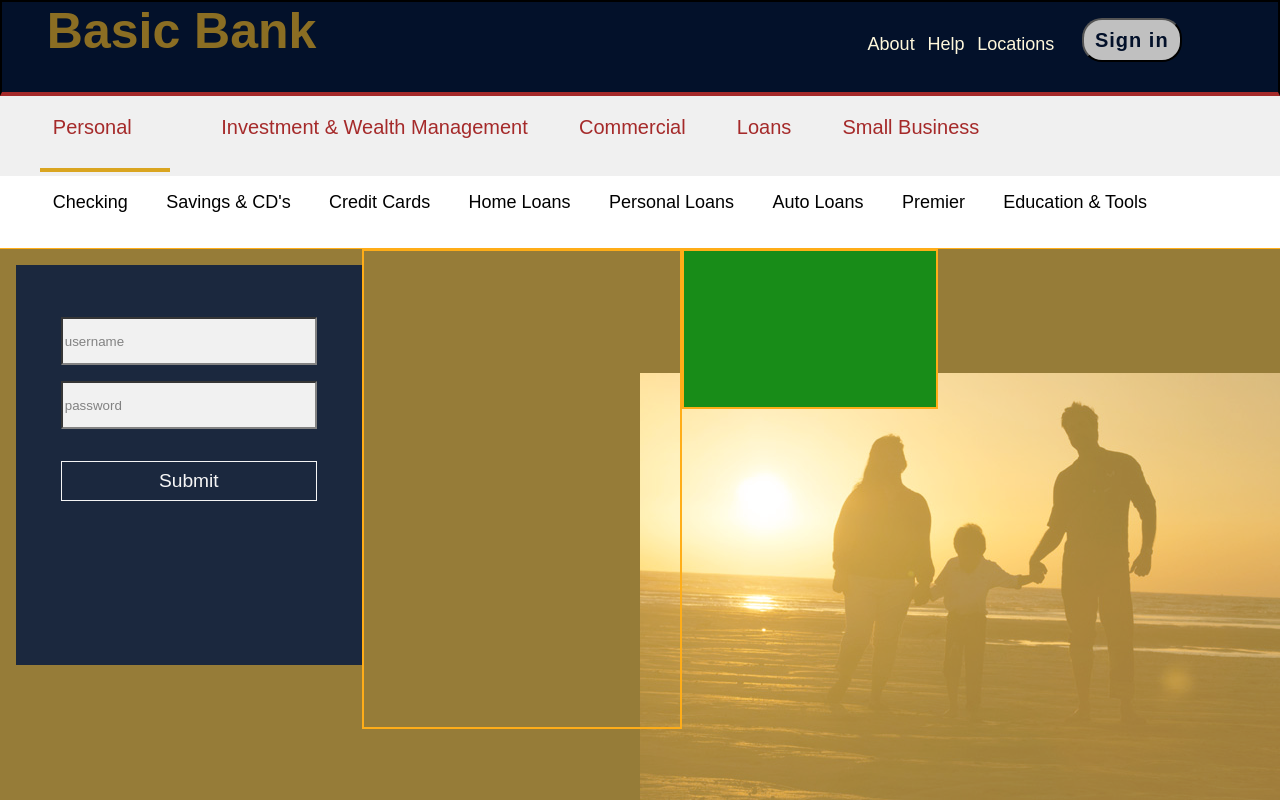
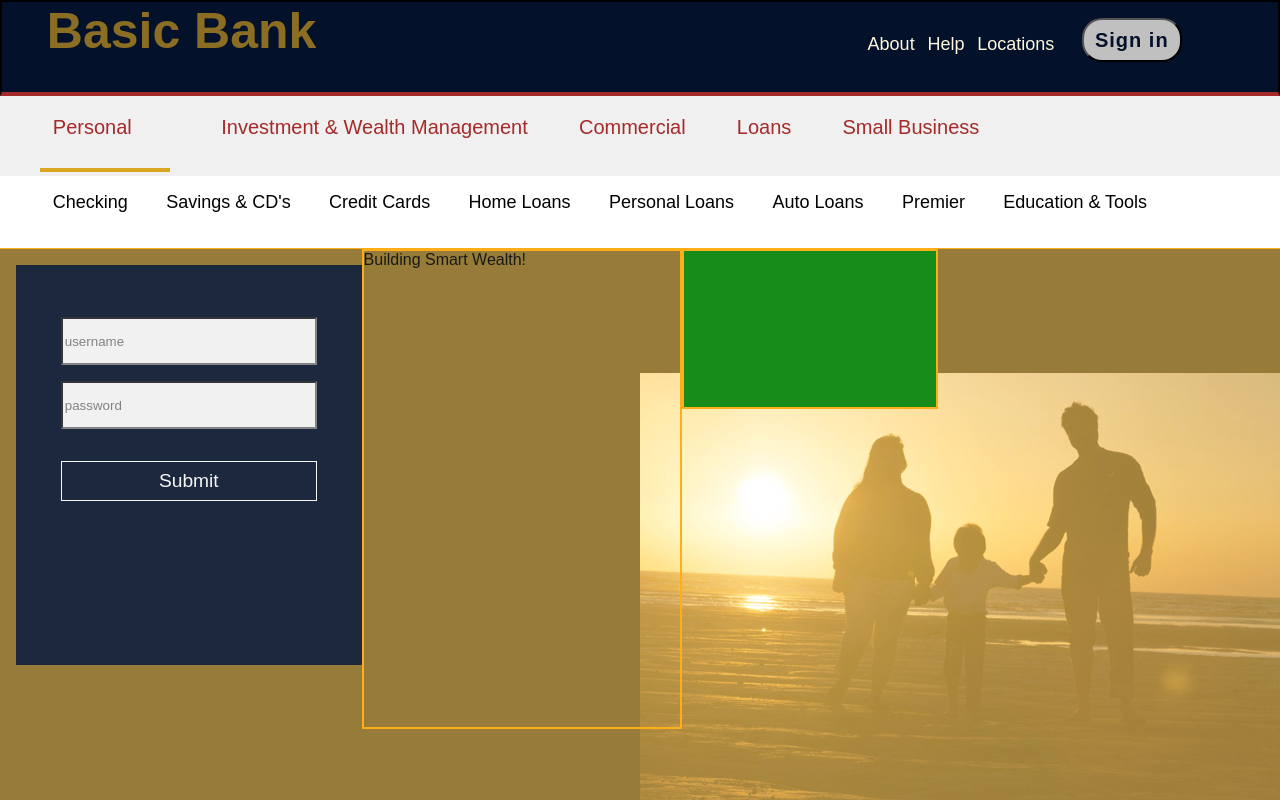
Before and after one commit to cyberstizz/basicbank, a React (Create React App) app: page / in a window 1280 px wide. Built offline with nearby package versions, Linux system fonts and the light colour scheme.

Commit message:
added part of the slogan

```diff
--- a/src/Home.js
+++ b/src/Home.js
@@ -91,7 +91,7 @@ setAccounts(mytest)
 
             {/* some words for the slogan section*/}
             <div class="sloganSection">
-
+            Building Smart Wealth!
 
             </div>
 
```
